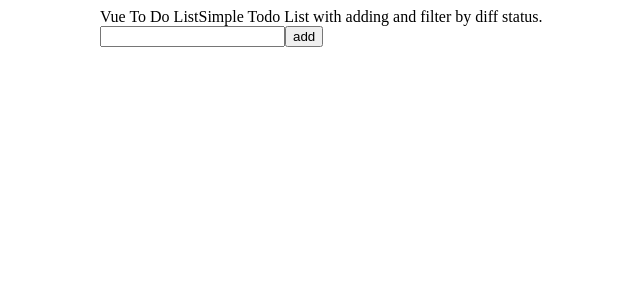
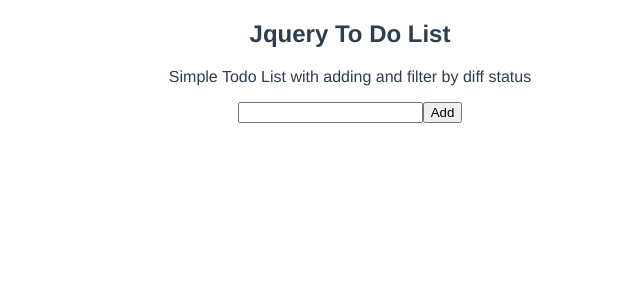
Before and after one commit to DannyZeng2/Vue-Todo-List-2019-7-19-9-27-8-136, a Vue app: page / in a window 1280 px wide. Shown: the top 300 px of the page, without its empty margins (290-930 px from the left). Built offline with nearby package versions, Linux system fonts and the light colour scheme.

Commit message:
update Add item and create a itemList to save todo information

```diff
--- a/src/App.vue
+++ b/src/App.vue
@@ -1,8 +1,10 @@
 <template>
   <div id="app">
-
-    <AddItem></AddItem>
-
+    <div class="mainbox">
+      <h2>Jquery To Do List</h2>
+      <p>Simple Todo List with adding and filter by diff status</p>
+      <AddItem></AddItem>
+    </div>
   </div>
 </template>
 
@@ -11,12 +13,18 @@ import AddItem from "./components/AddItem";
 export default {
   name: 'app',
   components: {
-      AddItem,
-
+      AddItem
   }
 }
 </script>
 
 <style>
-  @import './style.css';
+#app {
+  font-family: 'Avenir', Helvetica, Arial, sans-serif;
+  -webkit-font-smoothing: antialiased;
+  -moz-osx-font-smoothing: grayscale;
+  text-align: center;
+  display:block;
+  color: #2c3e50;
+}
 </style>
--- a/src/components/AddItem.vue
+++ b/src/components/AddItem.vue
@@ -1,27 +1,33 @@
 <template>
-    <div style="margin: 0 auto;width: 500px;">
-        <div id = "div1">Vue To Do List</div>
-        <div id = "div1">Simple Todo List with adding and filter by diff status.</div>
+    <div>
         <div>
-        <input v-model="msg" type="text" name="additem">
-        <button name = "add" @click="add">add</button>
+        <input id="additem" v-model="todoItem" type="text">
+        <button id="addBtn" @click="add">Add</button>
         </div>
     </div>
 </template>
 
 <script>
+    import itemList from './ItemList';
     export default {
         name: "AddItem",
         data(){
             return {
+                todoItem:""
 
             }
         },
         methods:{
+                add(){
+                    let id = itemList.items.length+1;
+                    let objs={"id":id,"name":this.todoItem,"active":false,"editFlag":true};
+                    itemList.items.push(objs);
+                    this.todoItem="";
+                }
         }
     }
 </script>
 
 <style scoped>
-  @import '../style.css';
+
 </style>
--- /dev/null
+++ b/src/components/ItemList.vue
@@ -0,0 +1,15 @@
+<template>
+
+</template>
+
+<script>
+    export default {
+        name: "itemList",
+        items:[
+        ],
+        status: 0
+    }
+</script>
+
+<style scoped>
+</style>
--- a/src/style.css
+++ /dev/null
@@ -1,12 +0,0 @@
-#div1{
-    float:left;
-    display:block
-}
-
-#add{
-    float:left
-}
-
-#additem{
-    float:left
-}
```
Also changed, not shown: 1 other file (tests, documents, lock files or other folders).
